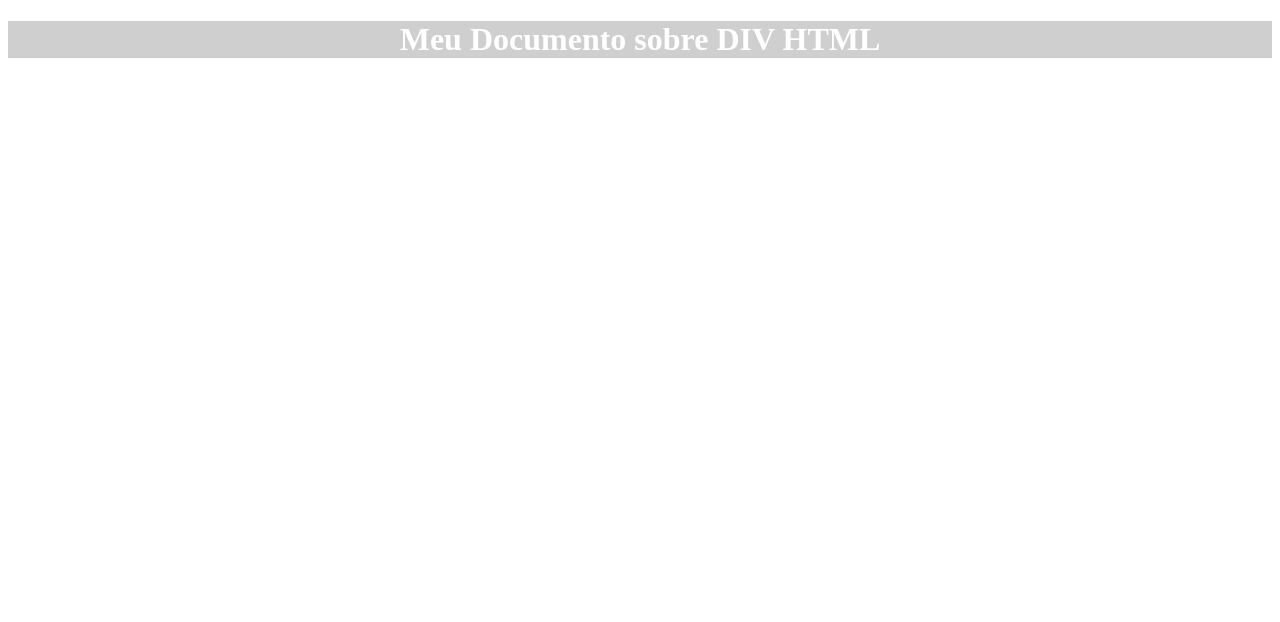
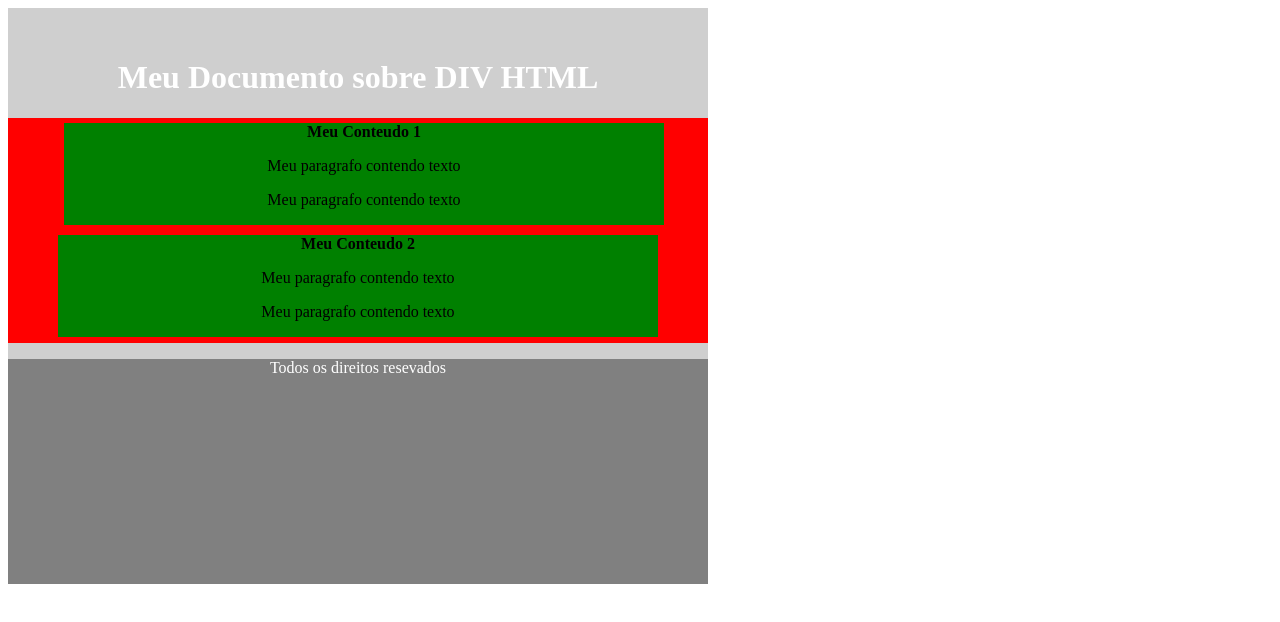
Before and after one commit to LucasAssisCosme/codificacao-pfus-02, a plain HTML site: page Exercicios/Exercios HTML 3 - Lucas/index.html in a window 1280 px wide. Drawn offline with Linux system fonts and the light colour scheme.

Commit message:
Aqui greg

```diff
--- a/Exercicios/Exercios HTML 3 - Lucas/index.html
+++ b/Exercicios/Exercios HTML 3 - Lucas/index.html
@@ -9,14 +9,55 @@
     <div
       style="
         background-color: rgb(207, 207, 207);
-        width: 700;
-        height: 700;
+        width: 700px;
+        height: 450px;
         color: white;
         text-align: center;
+        padding: 30px 0px;
       "
     >
       <h1>Meu Documento sobre DIV HTML</h1>
-      <div style="background-color: red; height: 700 px; width: 700px"></div>
+
+      <div style="background-color: red; color: red; height: 50%;">
+        o
+
+
+      <div
+        style="
+          background-color: green;
+          width:600px;
+          height: auto;
+          display: inline-block;
+          color: black;
+          margin: 5px;
+        "
+      > <b>Meu Conteudo 1</b>
+      <br>
+      <p>Meu paragrafo contendo texto</p>
+
+      <p>Meu paragrafo contendo texto</p>
+
+      </div>
+
+      <div
+        style="
+          background-color: green;
+          width: 600px;
+          height: auto;
+          display: inline-block;
+          color: black;
+          margin: 5px;
+        "
+      > <b>Meu Conteudo 2</b>
+      <br>
+      <p>Meu paragrafo contendo texto</p>
+
+      <p>Meu paragrafo contendo texto</p>
+
+      </div>
+    </div>
+    <div style="background-color: gray; width: 100%; height: 50%; text-align: center;" >
+     <p>Todos os direitos resevados</p>
     </div>
   </body>
 </html>
```
Also changed, not shown: Exercicios/Exercicios HTML 4 - Lucas/index.html (added, +11 -0 lines), Exercicios/Exercicios HTML 4 - Lucas/Inddex2.html (added), Exercicios/Exercicios HTML 4 - Lucas/Index.css (added), Exercicios/Exercicios HTML 4 - Lucas/index2.css (added), Exercicios/Exercicios HTML 4 - Lucas/index3.css (added), Exercicios/Exercicios HTML 4 - Lucas/index3.html (added).
